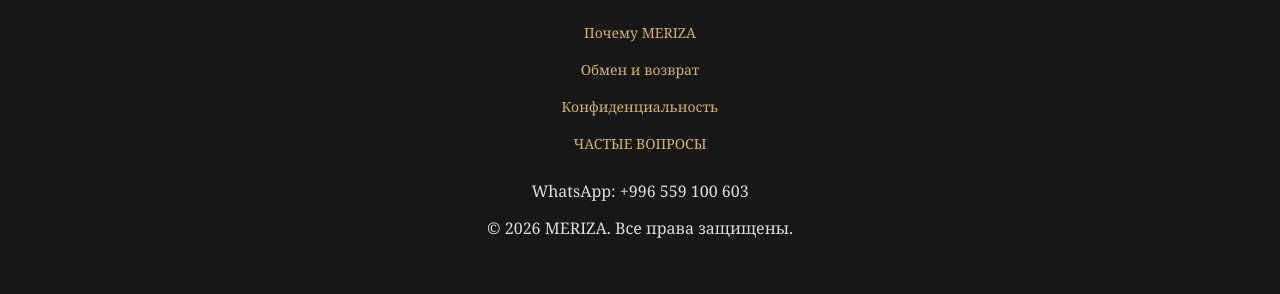
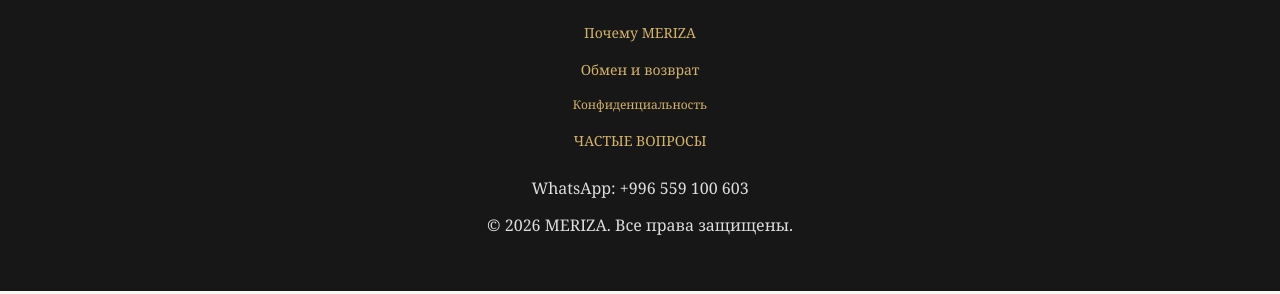
Before and after one commit to mamytovmergen01/Meriza, a plain HTML site: page index.html in a window 1280 px wide. Shown: the part 9034-9328 px from the top of the page. Drawn offline with Linux system fonts and the light colour scheme.

Commit message:
Add files via upload

```diff
--- a/style.css
+++ b/style.css
@@ -970,3 +970,6 @@ footer p {
         padding: 12px 18px;
     }
 }
+.footer-links a[href="#privacy"] {
+    font-size: 12px;
+}
```
